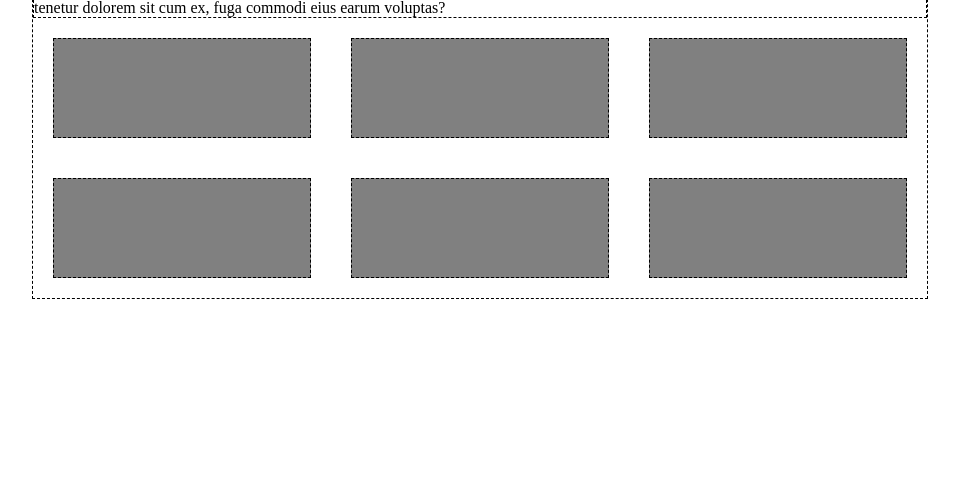
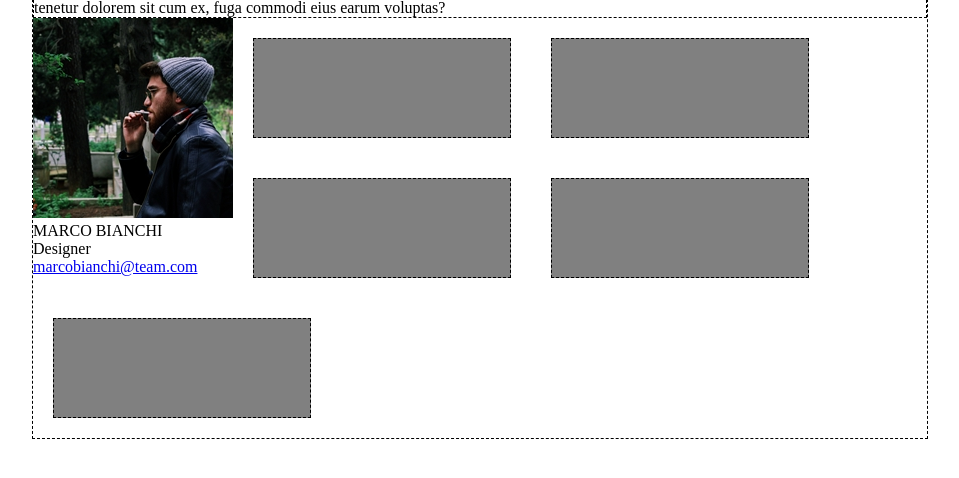
Before and after one commit to nabilmoutahir/html-css-float-cards, a plain HTML site: page index.html in a window 1280 px wide. Shown: the part 60-538 px from the top of the page, without its empty margins (160-1119 px from the left). Drawn offline with Linux system fonts and the light colour scheme.

Commit message:
feat: card

```diff
--- a/index.html
+++ b/index.html
@@ -3,13 +3,15 @@
 <head>
     <meta charset="UTF-8">
     <meta name="viewport" content="width=device-width, initial-scale=1.0">
-
+    <link rel="preconnect" href="https://fonts.googleapis.com">
+<link rel="preconnect" href="https://fonts.gstatic.com" crossorigin>
+<link href="https://fonts.googleapis.com/css2?family=Dancing+Script:wght@700&family=Fredoka&family=Roboto:wght@400;500;700&display=swap" rel="stylesheet">
     <link rel="stylesheet" href="./css/style.css">
     <title>Floating Cards</title>
 </head>
 <body>
     <header class="container debug">
-        <h1>Meet Our Team</h1>
+        <h1 id="title">Meet Our Team</h1>
     </header>
 
     <main class="container debug">
@@ -18,7 +20,22 @@
         </p>
 
         <div class="row">
-            <div class="card debug debug2">
+            <div class="card">
+                <div class="photo">
+                    <img src="./img/male1.png" alt="">
+                </div>
+
+                <div class="info">
+                    <div>
+                        MARCO BIANCHI
+                    </div>
+                    <div>
+                        Designer
+                    </div>
+                    <div>
+                        <a href="#">marcobianchi@team.com</a>
+                    </div>
+                </div>
             </div>
 
             <div class="card debug2 debug">
```
